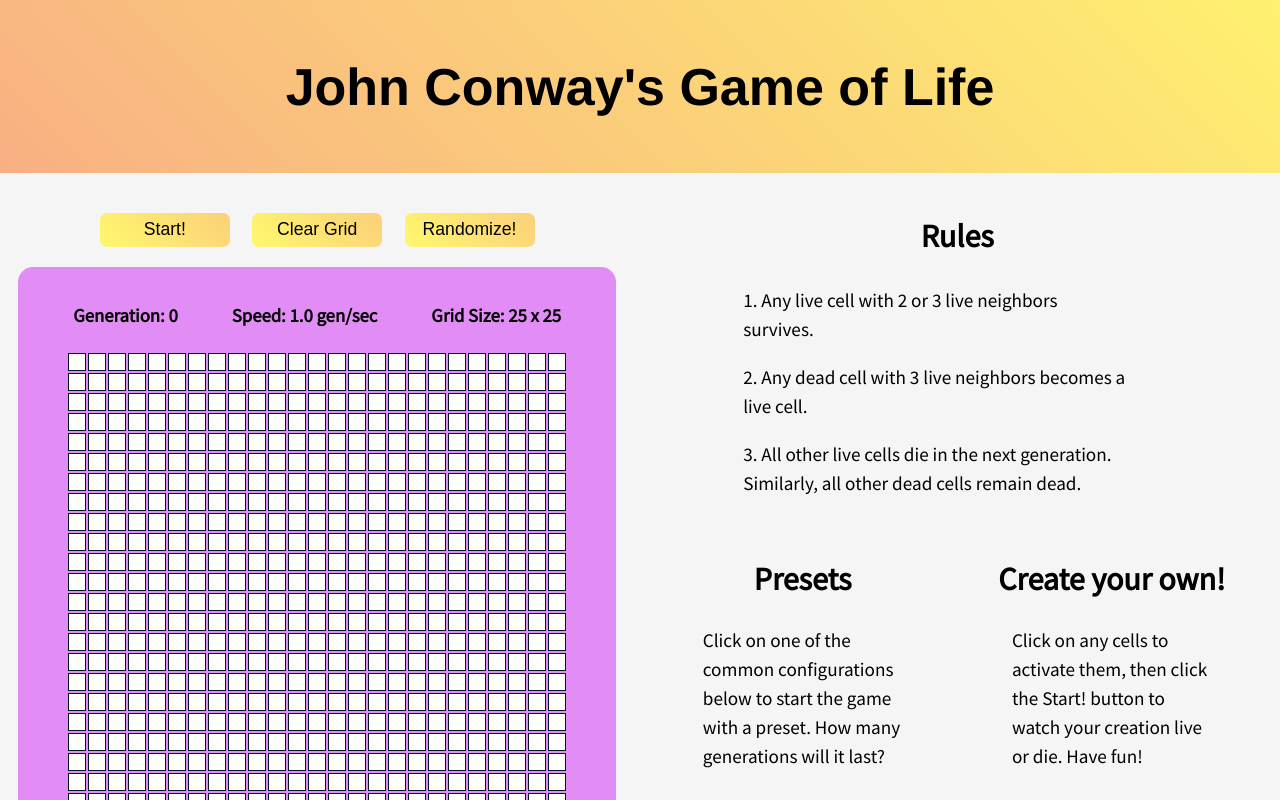
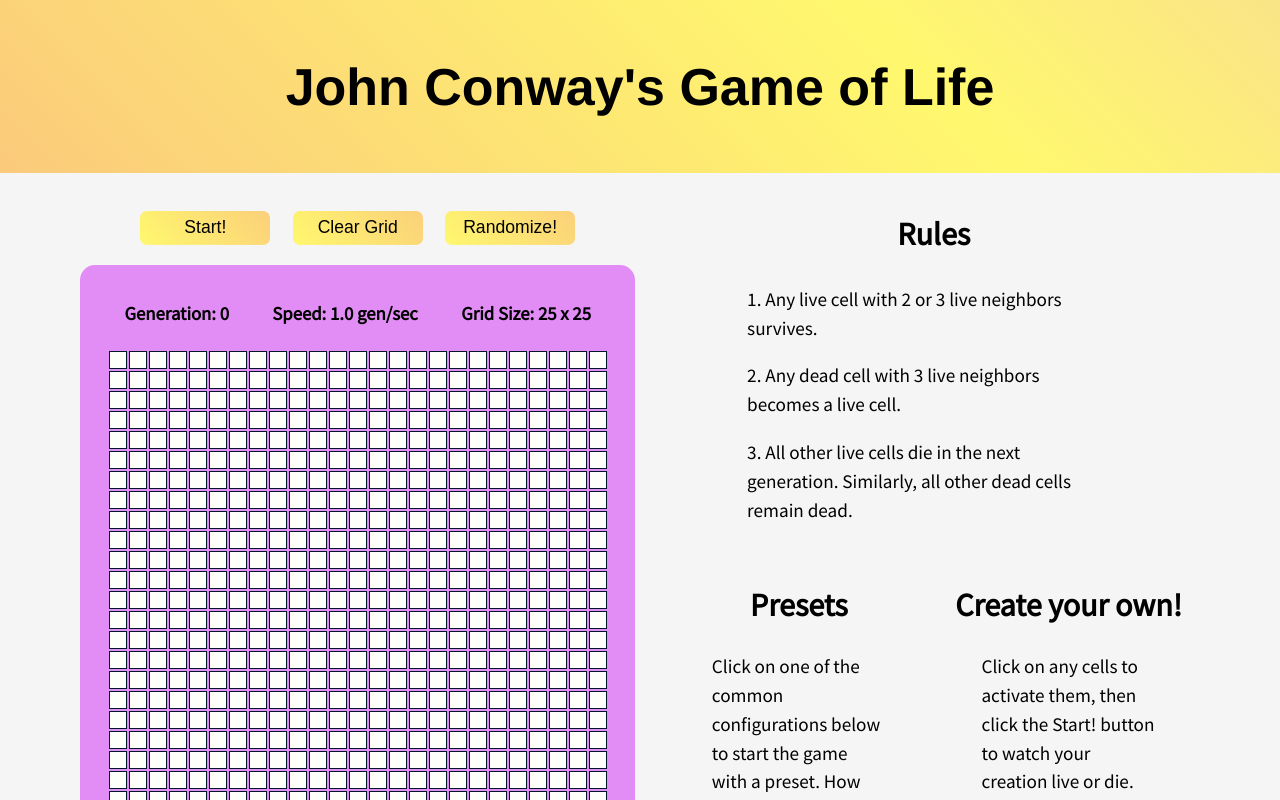
Before and after one commit to haileyhansard/conways-game-of-life, a React (Create React App) app in the folder game-of-life/: page / in a window 1280 px wide. Shown: the top 800 px of the page. Built offline with nearby package versions, Linux system fonts and the light colour scheme.

Commit message:
More styling tweaks

```diff
--- a/game-of-life/src/Components/App.css
+++ b/game-of-life/src/Components/App.css
@@ -20,7 +20,7 @@
    linear-gradient(#6559ca, #bc318f 30%, #e33f5f 50%, #f77638 70%, #fec66d 100%); */
   background-image: linear-gradient(45deg, #f5908c, #fff86e,  #e28cf5);
   background-size: 350%;
-  animation: bg-animation 30s infinite alternate;
+  animation: bg-animation 20s infinite alternate;
 
   font-family: 'Arimo', sans-serif;
   font-size: calc(10px + 2vmin);
--- a/game-of-life/src/index.css
+++ b/game-of-life/src/index.css
@@ -33,6 +33,8 @@ main {
   font-family: "Source Sans Pro",sans-serif;
   display: flex;
   margin: 0 auto;
+  padding: 0 5%;
+  max-width: 1600px;
 }
 
 .left-grid-and-controls {
```
